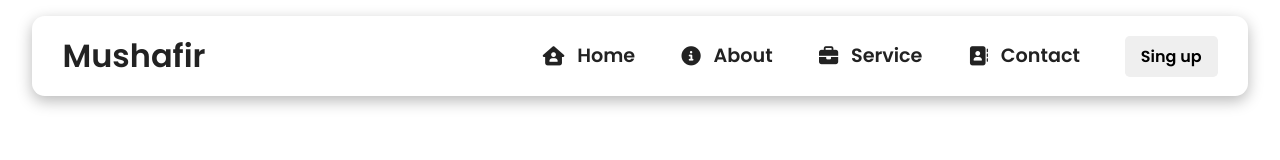
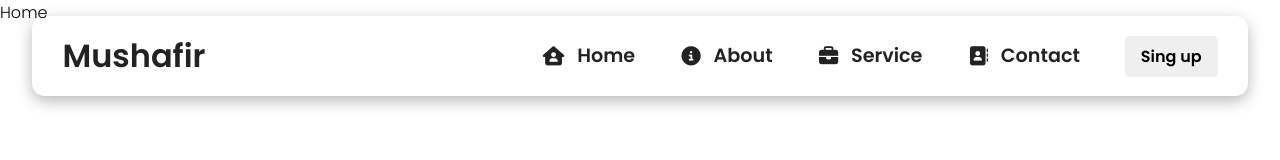
Before and after one commit to Sahil-4U/travel-website, a React (Create React App) app: page / in a window 1280 px wide. Shown: the top 160 px of the page. Built offline with nearby package versions, Linux system fonts and the light colour scheme.

Commit message:
perfectly added routing

```diff
--- a/src/App.js
+++ b/src/App.js
@@ -1,4 +1,6 @@
 import Navbar from "./components/navbar/Navbar";
+import Ports from "./components/routes/Ports";
+
 
 
 
@@ -6,6 +8,7 @@
   return (
     <div>
       <Navbar />
+      <Ports />
     </div>
   );
 }
--- a/src/components/navbar/Navbar.js
+++ b/src/components/navbar/Navbar.js
@@ -1,6 +1,6 @@
 import React, { useState } from 'react';
 import './navbarStyles.css';
-import { Link, NavLink } from 'react-router-dom';
+import { Link } from 'react-router-dom';
 import MenuItems from './MenuItems';
 
 function Navbar() {
--- /dev/null
+++ b/src/components/routes/Ports.js
@@ -0,0 +1,19 @@
+import React from 'react';
+import { Routes, Route } from 'react-router-dom';
+import Home from './Home';
+import About from './About';
+import Contact from './Contact';
+import Service from './Service';
+
+function Ports() {
+    return (
+        <Routes>
+            <Route path='/' element={<Home />} />
+            <Route path='/about' element={<About />} />
+            <Route path='/contact' element={<Contact />} />
+            <Route path='/service' element={<Service />} />
+        </Routes>
+    )
+}
+
+export default Ports
```
